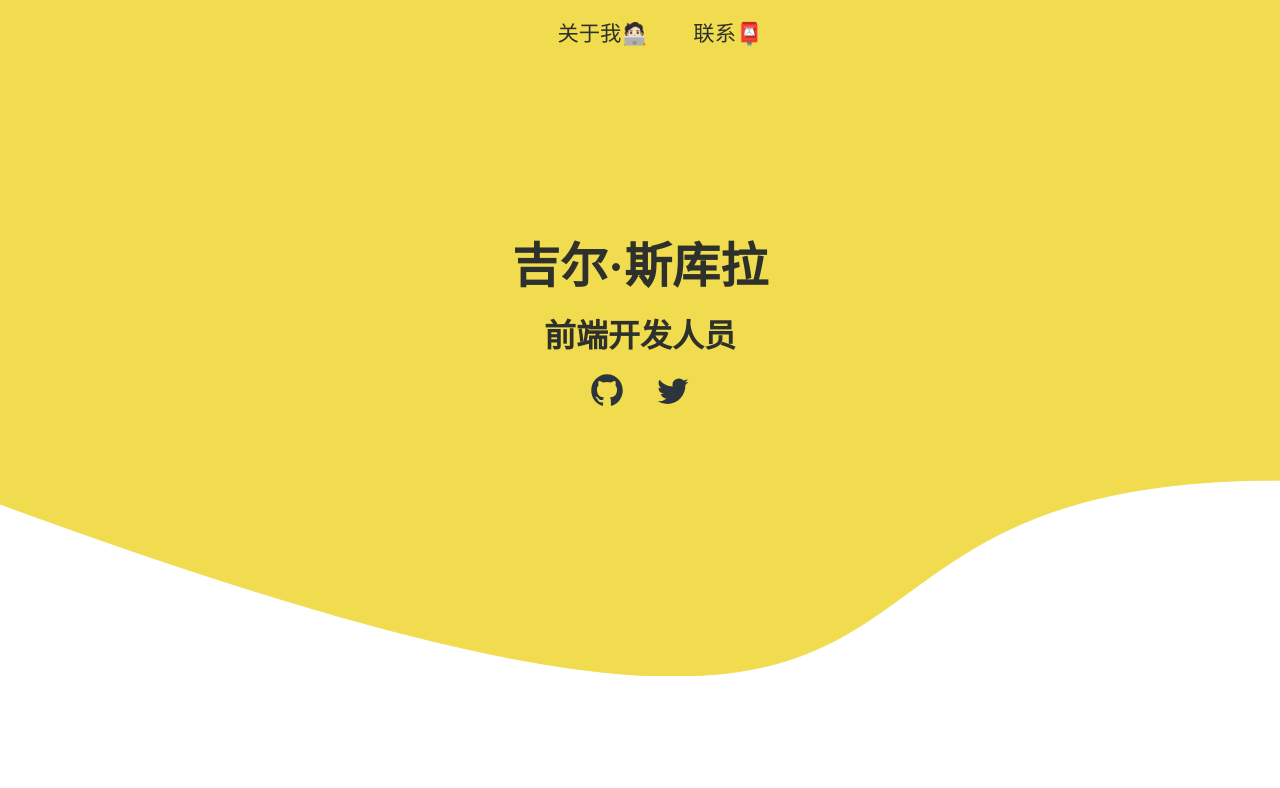
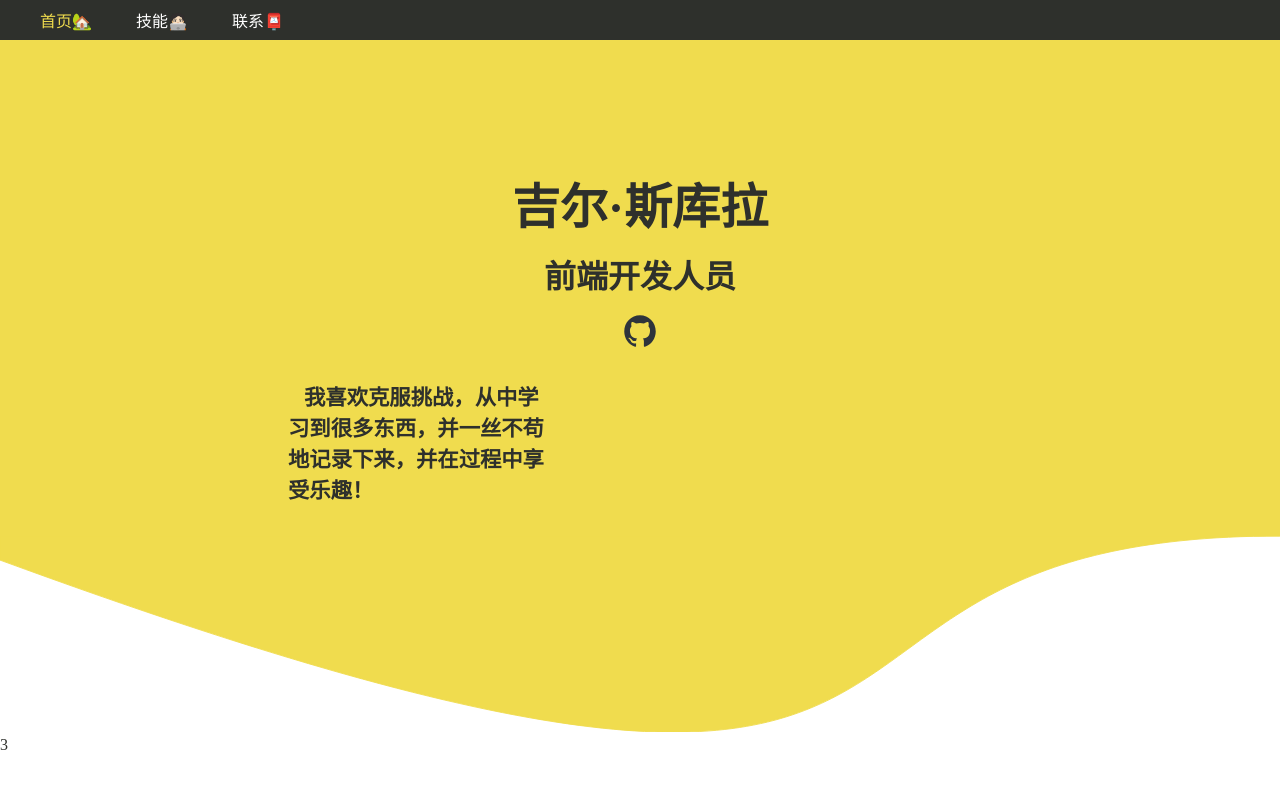
Before and after one commit to liminmsn/webanimate, a website built with Vite: page index.html in a window 1280 px wide. Built offline with nearby package versions, Linux system fonts and the light colour scheme; a web font is replaced by a local one.

Commit message:
添加切换逻辑

```diff
--- a/index.html
+++ b/index.html
@@ -10,31 +10,37 @@
 </head>
 
 <body>
-    <div class="one">
     <div class="bar">
-            <span>关于我🧑🏻‍💻</span>
-            <span>联系📮</span>
+        <span id="sy">首页🏡</span>
+        <span id="jn">技能🧑🏻‍💻</span>
+        <span id="lx">联系📮</span>
     </div>
+    <div class="one" id="one">
         <div class="tle">
             <span>吉尔·斯库拉</span>
             <span>前端开发人员</span>
             <div class="icon">
+                <a href="">
                     <svg width="24" height="24" viewBox="0 0 24 24" fill="none" xmlns="http://www.w3.org/2000/svg"
                         class="⭐️yxgjrx-0 w-6 h-6 md:w-8 md:h-8" q:key="yr_5">
                         <path fill-rule="evenodd" clip-rule="evenodd"
                             d="M12 1.5C6.202 1.5 1.5 6.319 1.5 12.267c0 4.758 3.01 8.79 7.181 10.214.525.099.717-.234.717-.52 0-.258-.009-.933-.014-1.833-2.92.652-3.539-1.444-3.539-1.444-.478-1.242-1.167-1.575-1.167-1.575-.951-.67.07-.656.07-.656 1.055.075 1.608 1.111 1.608 1.111.938 1.645 2.457 1.172 3.056.895.094-.693.366-1.171.666-1.439-2.33-.272-4.781-1.195-4.781-5.32 0-1.177.408-2.137 1.078-2.887-.108-.272-.469-1.37.103-2.85 0 0 .881-.291 2.888 1.101a9.836 9.836 0 0 1 2.63-.36c.89.004 1.79.121 2.629.36 2.006-1.392 2.883-1.101 2.883-1.101.572 1.48.21 2.578.103 2.85.67.754 1.078 1.715 1.078 2.887 0 4.134-2.456 5.044-4.795 5.31.375.334.712.99.712 1.993 0 1.44-.014 2.602-.014 2.953 0 .286.188.624.722.516 4.181-1.42 7.186-5.452 7.186-10.205C22.5 6.32 17.798 1.5 12 1.5Z"
                             fill="#2E343B" class="yxgjrx-0"></path>
                     </svg>
-                <svg width="24" height="24" viewBox="0 0 24 24" fill="none" xmlns="http://www.w3.org/2000/svg"
-                    class="⭐️yxgjrx-0 w-6 h-6 md:w-8 md:h-8" q:key="yr_6">
-                    <path
-                        d="M22.368 6.378c-.767.34-1.592.57-2.458.673a4.286 4.286 0 0 0 1.881-2.367 8.565 8.565 0 0 1-2.716 1.039 4.279 4.279 0 0 0-7.29 3.902 12.148 12.148 0 0 1-8.82-4.47 4.257 4.257 0 0 0-.58 2.15c0 1.485.756 2.795 1.904 3.562a4.267 4.267 0 0 1-1.938-.536v.055a4.282 4.282 0 0 0 3.432 4.195 4.305 4.305 0 0 1-1.932.073 4.283 4.283 0 0 0 3.996 2.971 8.583 8.583 0 0 1-6.334 1.772 12.108 12.108 0 0 0 6.559 1.922c7.87 0 12.173-6.52 12.173-12.173 0-.186-.004-.37-.012-.554a8.667 8.667 0 0 0 2.135-2.214Z"
-                        fill="#2E343B" class="⭐️yxgjrx-0"></path>
+                </a>
+            </div>
+            <p>我喜欢克服挑战，从中学习到很多东西，并一丝不苟地记录下来，并在过程中享受乐趣！</p>
+        </div>
+        <svg xmlns="http://www.w3.org/2000/svg" viewBox="0 69 1434 219.8" class="bg-white">
+            <path d="m 0 96 C 1224 545 783 69 1434 69 H 0 Z" fill="rgb(240, 220, 78)" stroke="rgb(240, 220, 78)"></path>
         </svg>
     </div>
+    <div class="two" id="two">
+        2
     </div>
+    <div class="Three" id="three">
+        3
     </div>
-    <svg xmlns="http://www.w3.org/2000/svg" viewBox="0 69 1434 219.8" class="bg-white"><path d="m 0 96 C 1224 545 783 69 1434 69 H 0 Z" fill="rgb(240, 220, 78)" stroke="rgb(240, 220, 78)"></path></svg>
 </body>
 
 </html>
--- a/main.ts
+++ b/main.ts
@@ -1,5 +1,10 @@
-import { Title } from './src/module';
+import { Title, Bar } from "./src/view/YClass";
 
 window.onload = function () {
     new Title();
+    new Bar([
+        { id_tab: 'sy', id_body: 'one', color: 'rgb(240, 220, 78)' },
+        { id_tab: 'jn', id_body: 'two', color: 'red' },
+        { id_tab: 'lx', id_body: 'three', color: 'yellow' }
+    ]);
 }
--- a/src/module.ts
+++ /dev/null
@@ -1,5 +0,0 @@
-import { Title } from "./view/Title";
-
-export {
-    Title
-}
--- a/src/view/Title.ts
+++ /dev/null
@@ -1,7 +0,0 @@
-export class Title {
-    constructor() {
-        // document.title = Math.random().toString(32).slice(2);
-        setInterval(() => {
-        }, 1000);
-    }
-}
--- /dev/null
+++ b/src/view/YClass.ts
@@ -0,0 +1,64 @@
+export class Title {
+    constructor() {
+        document.title = Math.random().toString(32).slice(2);
+    }
+}
+
+
+interface TabType {
+    color: string;
+    id_tab: string;
+    id_body: string;
+}
+
+export class Bar {
+    arr_tab: (HTMLElement | null)[] = [];
+    arr_body: (HTMLElement | null)[] = [];
+    constructor(tab_id: TabType[]) {
+        this.arr_tab = this.getElements(tab_id.map(item => item.id_tab));
+        this.arr_body = this.getElements(tab_id.map(item => item.id_body));
+        this.init(tab_id);
+    }
+    init(tab_id: TabType[]) {
+        this.arr_tab[0]!.style.color = tab_id[0].color;
+        this.arr_body[0]!.style.display = 'block';
+
+        tab_id.forEach(item => {
+            const bar = this.getElement(item.id_tab);
+            if (bar != null) {
+                bar.addEventListener('click', () => {
+                    console.log(bar);
+                    this.setSelect(item);
+                })
+            }
+        });
+    }
+
+    setSelect(item: TabType) {
+        this.arr_tab.forEach(bar => {
+            if (bar) {
+                if (bar && bar.id == item.id_tab) {
+                    bar.style.color = item.color;
+                    this.arr_body.forEach(body => {
+                        if (body && body.id == item.id_body) {
+                            body.style.display = 'block';
+                        } else {
+                            body!.style.display = 'none';
+                        }
+                    });
+                } else {
+                    bar!.style.color = "";
+                }
+            }
+        });
+    }
+    getElement(id: string) {
+        return document.getElementById(id);
+    }
+    getElements(id_arr: string[]) {
+        return id_arr.map(id => document.getElementById(id));
+    }
+    addClick(dom: HTMLElement, callfun: () => void) {
+        dom.addEventListener('click', callfun.bind(this));
+    }
+}
--- a/style.css
+++ b/style.css
@@ -1,16 +1,36 @@
-.one .icon svg {
+.bg-white {
+    width: 100%;
+}
+
+.one,
+.two,
+.three {
+    display: none;
+}
+
+.tle .icon svg {
     &:not(&:first-child) {
-        margin-left: 2vh;
+        margin-left: 10px;
     }
 }
 
-.one .icon {
+.tle p {
+    text-indent: 2vh;
+    padding: 4vh;
+    margin-left: 20%;
+    text-align: left;
+    width: 20%;
+    font-weight: bold;
+    font-size: 16pt;
+}
+
+.tle .icon {
     display: inline-block;
     margin-top: 2vh;
     scale: 1.5;
 }
 
-.one .tle span {
+.tle span {
     display: block;
     font-size: 6vh;
     font-weight: bold;
@@ -22,31 +42,26 @@
     }
 }
 
-.one .tle {
-    margin-top: 15%;
+.one>.tle {
+    padding-top: 10%;
     text-align: center;
     /* text-emphasis: filled double-circle #ffb703; */
+    background-color: rgb(240, 220, 78);
 }
 
-.one .bar span {
+
+
+.bar span {
     margin-left: 5vh;
     user-select: none;
     cursor: pointer;
 }
 
-.one .bar {
+.bar {
     font-family: 'eyfst';
-    text-align: center;
-    font-size: 16pt;
-    max-height: 4%;
-}
-
-.one {
-    box-sizing: border-box;
-    width: 100vw;
-    height: 60vh;
-    padding-top: 2vh;
-    background-color: rgb(240, 220, 78);
+    padding-block: 1vh;
+    background-color: #2e302c;
+    color: white;
 }
 
 * {
@@ -54,10 +69,25 @@
     padding: 0;
 }
 
+a {
+    color: auto;
+    text-decoration: none;
+}
+
 body {
     color: #2e302c;
     overflow-x: hidden;
     overflow-y: auto;
+
+    &::-webkit-scrollbar {
+        appearance: none;
+        width: 2px;
+        background-color: rgb(240, 220, 78);
+    }
+
+    &::-webkit-scrollbar-thumb {
+        background-color: #2e302c;
+    }
 }
 
 @font-face {
```
Lines whose indentation alone changed are shown as unchanged.
